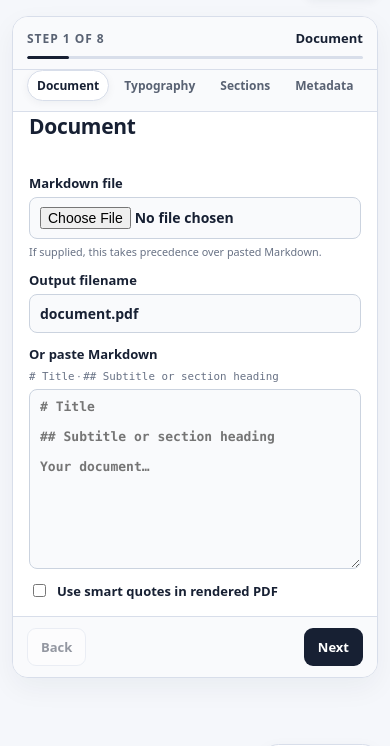
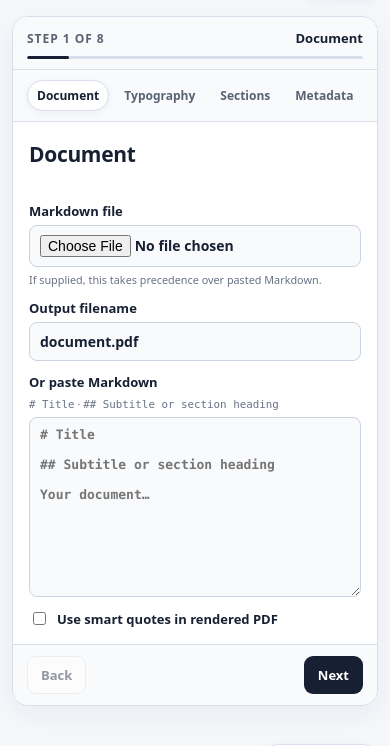
Before and after one commit to JFWooten4/PDF-compiler, a Flask app: page / in a window 390 px wide. Shown: the part 55-801 px from the top of the page. Run offline with Flask 3, Linux system fonts and the light colour scheme; some libraries are stand-ins or nearby versions.

Commit message:
🛠️ Adjust padding and add legend padding in index.html

```diff
--- a/templates/index.html
+++ b/templates/index.html
@@ -85,7 +85,7 @@
       display: flex;
       gap: 5px;
       overflow-x: auto;
-      padding: 0 18px 12px;
+      padding: 12px 18px;
       border-bottom: 1px solid var(--border);
       background: var(--surface-subtle);
       scrollbar-width: thin;
@@ -121,7 +121,7 @@
       display: block;
       width: 100%;
       margin: 0 0 16px;
-      padding: 0;
+      padding: 22px 0 0;
       color: var(--text);
       font-size: 21px;
       font-weight: 760;
@@ -208,7 +208,8 @@
       .full { grid-column: auto; }
       fieldset { padding: 18px 16px 16px; }
       .wizard-progress { padding: 12px 14px 10px; }
-      .step-tabs { padding: 0 14px 10px; }
+      .step-tabs { padding: 10px 14px; }
+      legend { padding-top: 18px; }
       .validation { margin: 0 16px 16px; }
       .wizard-actions { padding: 11px 14px; }
       .bug-report { right: 10px; bottom: 10px; }
```
